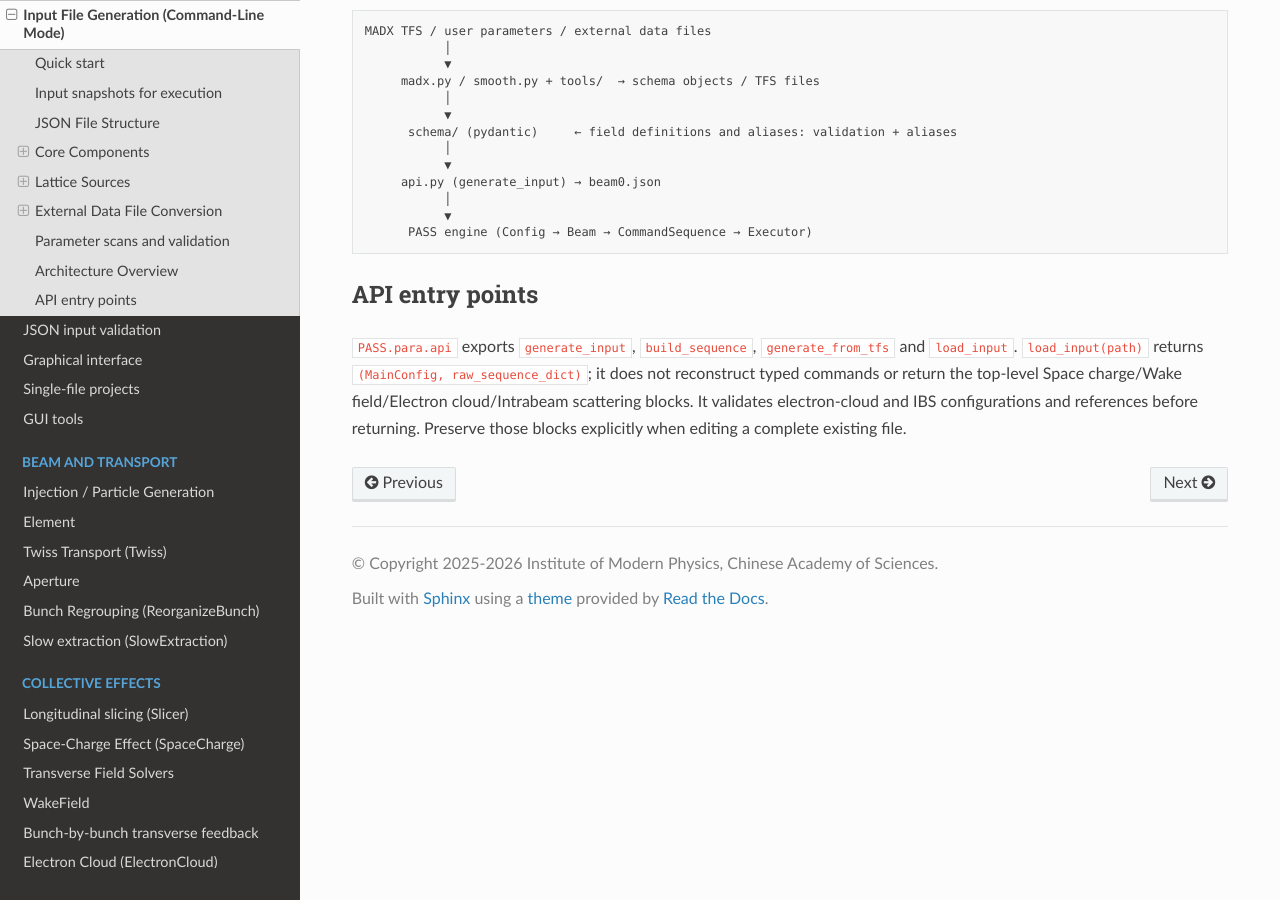
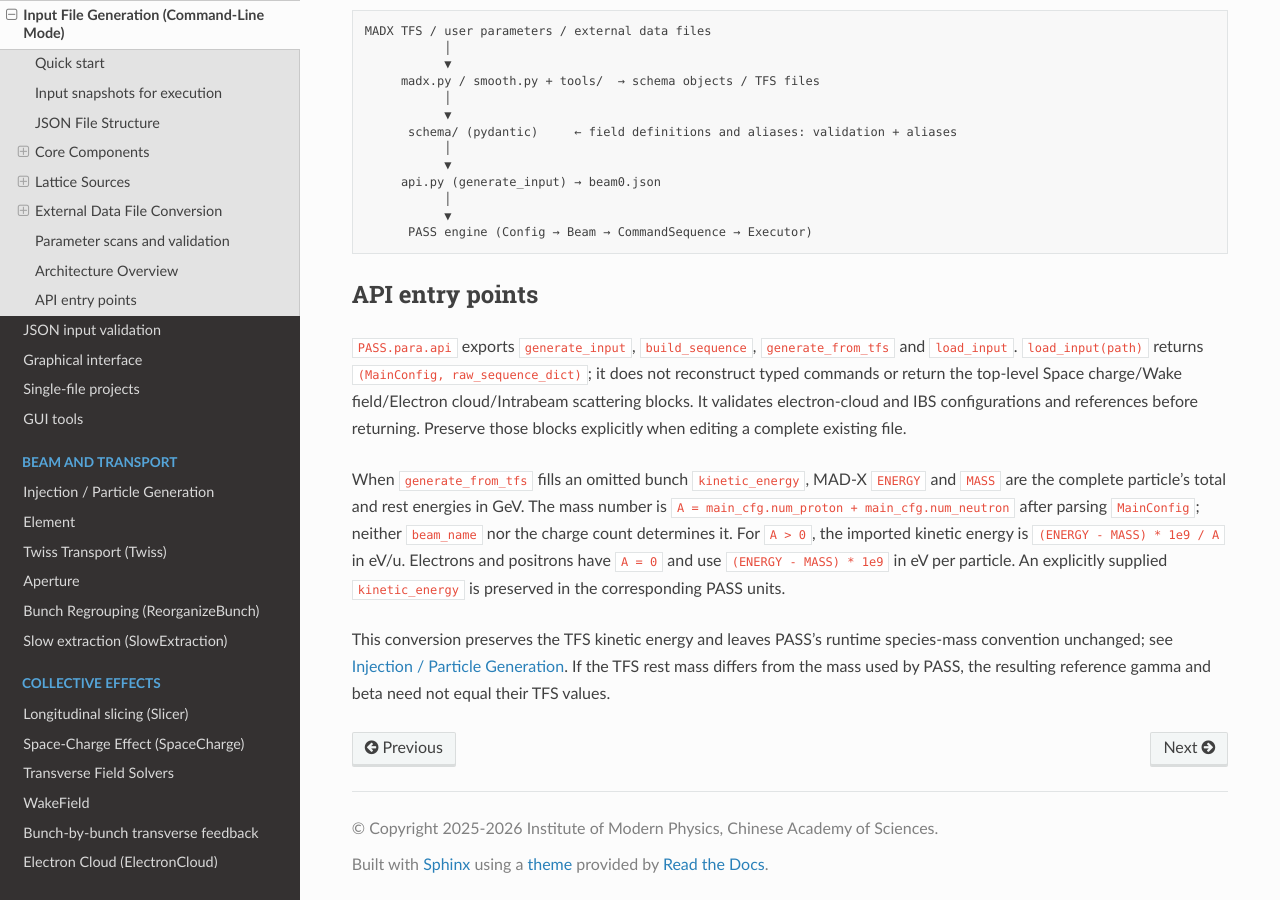
Before and after one commit to changmx/PASS, a Sphinx documentation site: the page built from docs/source/en/input_generation.rst, in a window 1280 px wide and 900 px high, scrolled down 15774 px. Built offline with Sphinx 7.4.7 and the Read the Docs theme 3.1.0, drawn with Linux system fonts in a browser that asks for light colours.

Commit message:
fix: resolve the error of energy per nucleon calculation when importing the madx file

```diff
--- a/docs/source/en/input_generation.rst
+++ b/docs/source/en/input_generation.rst
@@ -912,3 +912,17 @@ API entry points
 --------------------------------
 
 ``PASS.para.api`` exports ``generate_input``, ``build_sequence``, ``generate_from_tfs`` and ``load_input``. ``load_input(path)`` returns ``(MainConfig, raw_sequence_dict)``; it does not reconstruct typed commands or return the top-level Space charge/Wake field/Electron cloud/Intrabeam scattering blocks. It validates electron-cloud and IBS configurations and references before returning. Preserve those blocks explicitly when editing a complete existing file.
+
+When ``generate_from_tfs`` fills an omitted bunch ``kinetic_energy``, MAD-X
+``ENERGY`` and ``MASS`` are the complete particle's total and rest energies in
+GeV. The mass number is ``A = main_cfg.num_proton + main_cfg.num_neutron`` after
+parsing ``MainConfig``; neither ``beam_name`` nor the charge count determines it.
+For ``A > 0``, the imported kinetic energy is
+``(ENERGY - MASS) * 1e9 / A`` in eV/u. Electrons and positrons have ``A = 0`` and
+use ``(ENERGY - MASS) * 1e9`` in eV per particle. An explicitly supplied
+``kinetic_energy`` is preserved in the corresponding PASS units.
+
+This conversion preserves the TFS kinetic energy and leaves PASS's runtime
+species-mass convention unchanged; see :doc:`injection`. If the TFS rest mass
+differs from the mass used by PASS, the resulting reference gamma and beta need
+not equal their TFS values.
```
Also changed, not shown: docs/source/zh/input_generation.rst (+11 -0 lines), 1 other file.
